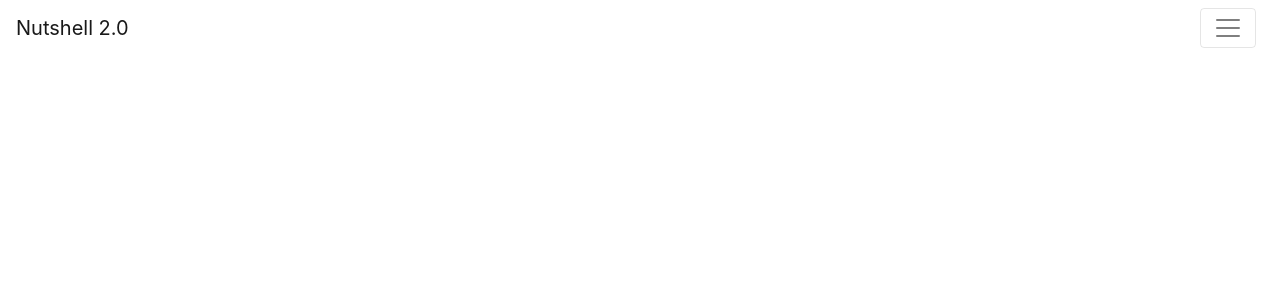
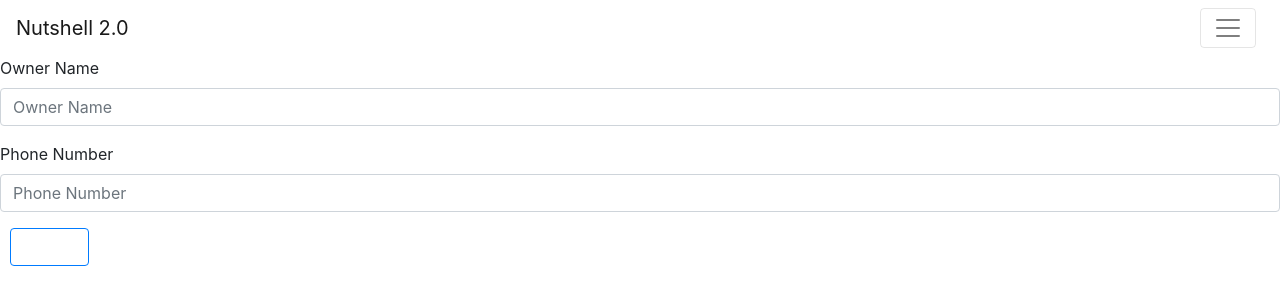
Before and after one commit to shelleyeti/teachers-pets, a React (Create React App) app: page /news/new in a window 1280 px wide. Shown: the top 304 px of the page. Built offline with nearby package versions, Linux system fonts and the light colour scheme; no server answers.

Commit message:
started add news form, checking out to get new master

```diff
--- a/src/components/applicationViews.js
+++ b/src/components/applicationViews.js
@@ -13,6 +13,7 @@ import TaskApp from "./tasks/TasksApp";
 import MessageContainer from "./messages/messagesContainer";
 
 import NewsList from "./news/NewsList";
+import NewsForm from "./news/NewsForm";
 
 class ApplicationViews extends Component {
     state = {
@@ -277,6 +278,12 @@ class ApplicationViews extends Component {
                         />;
                     }}
                 />
+                <Route path="/news/new" render={(props) => {
+
+                    //route for add news form
+                    return <NewsForm {...props}
+                        addOwner={this.addNews} />
+                }} />
             </>
         );
     }
--- a/src/components/news/NewsForm.js
+++ b/src/components/news/NewsForm.js
@@ -0,0 +1,60 @@
+import React, { Component } from 'react';
+import { Form, Input } from 'reactstrap';
+
+export default class NewsForm extends Component {
+
+  // Set initial state
+  state = {
+    title: "",
+    synopsis: "",
+    url: "",
+    dateTime: ""
+  };
+
+  // Update state whenever an input field is edited
+  handleFieldChange = evt => {
+
+    const stateToChange = {};
+    stateToChange[evt.target.id] = evt.target.value;
+    this.setState(stateToChange);
+  };
+
+
+  render() {
+    return (
+      <React.Fragment>
+        <form className="ownerForm">
+          <div className="form-group">
+            <label htmlFor="ownerName">Owner Name</label>
+            <input
+              type="text"
+              required
+              className="form-control"
+              onChange={this.handleFieldChange}
+              id="name"
+              placeholder="Owner Name"
+            />
+          </div>
+          <div className="form-group">
+            <label htmlFor="phoneNumber">Phone Number</label>
+            <input
+              type="text"
+              required
+              className="form-control"
+              onChange={this.handleFieldChange}
+              id="phoneNumber"
+              placeholder="Phone Number"
+            />
+          </div>
+          <button
+            type="button"
+            onClick={this.constructNewOwner}
+            className="btn btn-primary"
+          >
+            Submit
+          </button>
+        </form >
+      </React.Fragment >
+    );
+  }
+}
```
